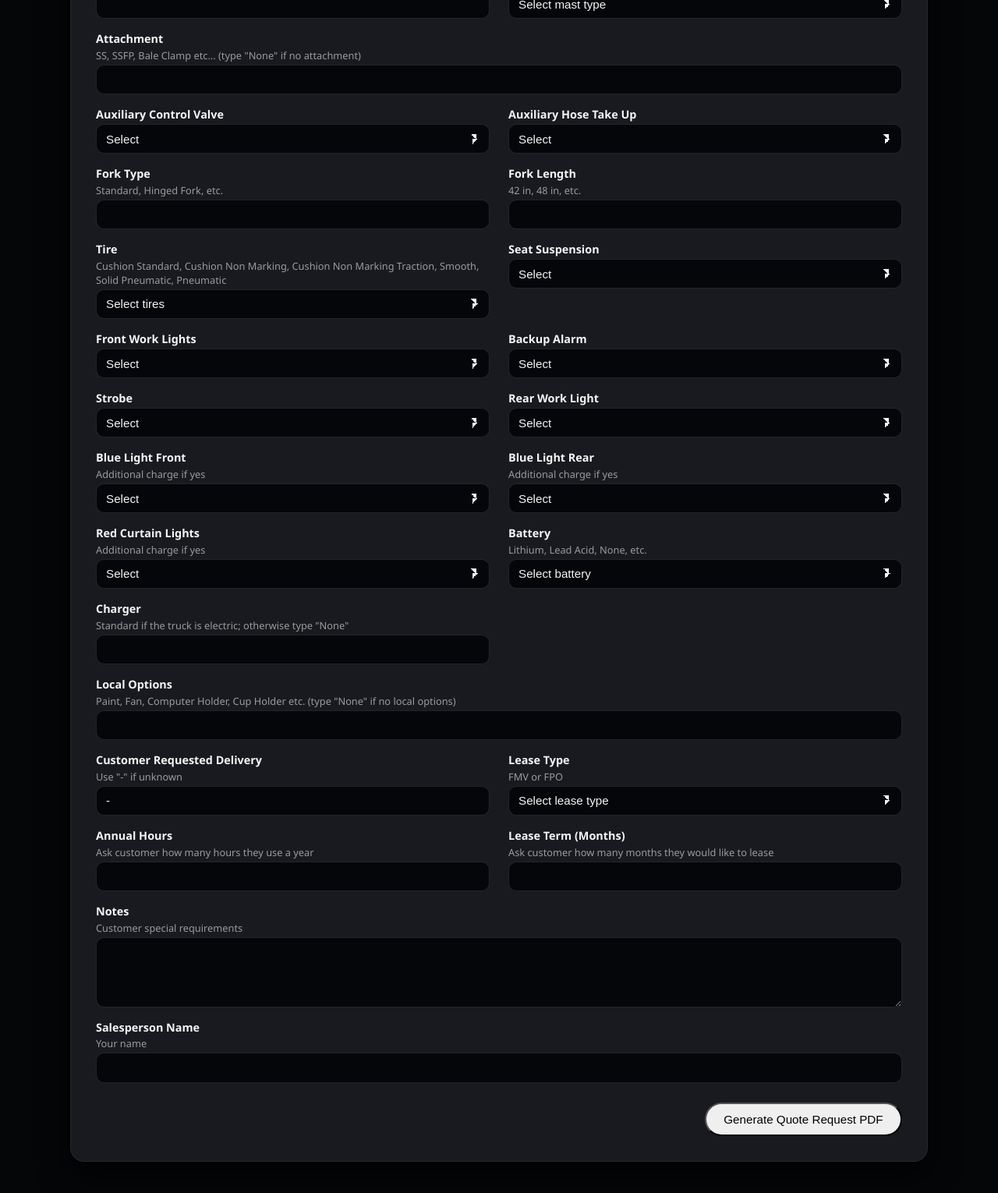
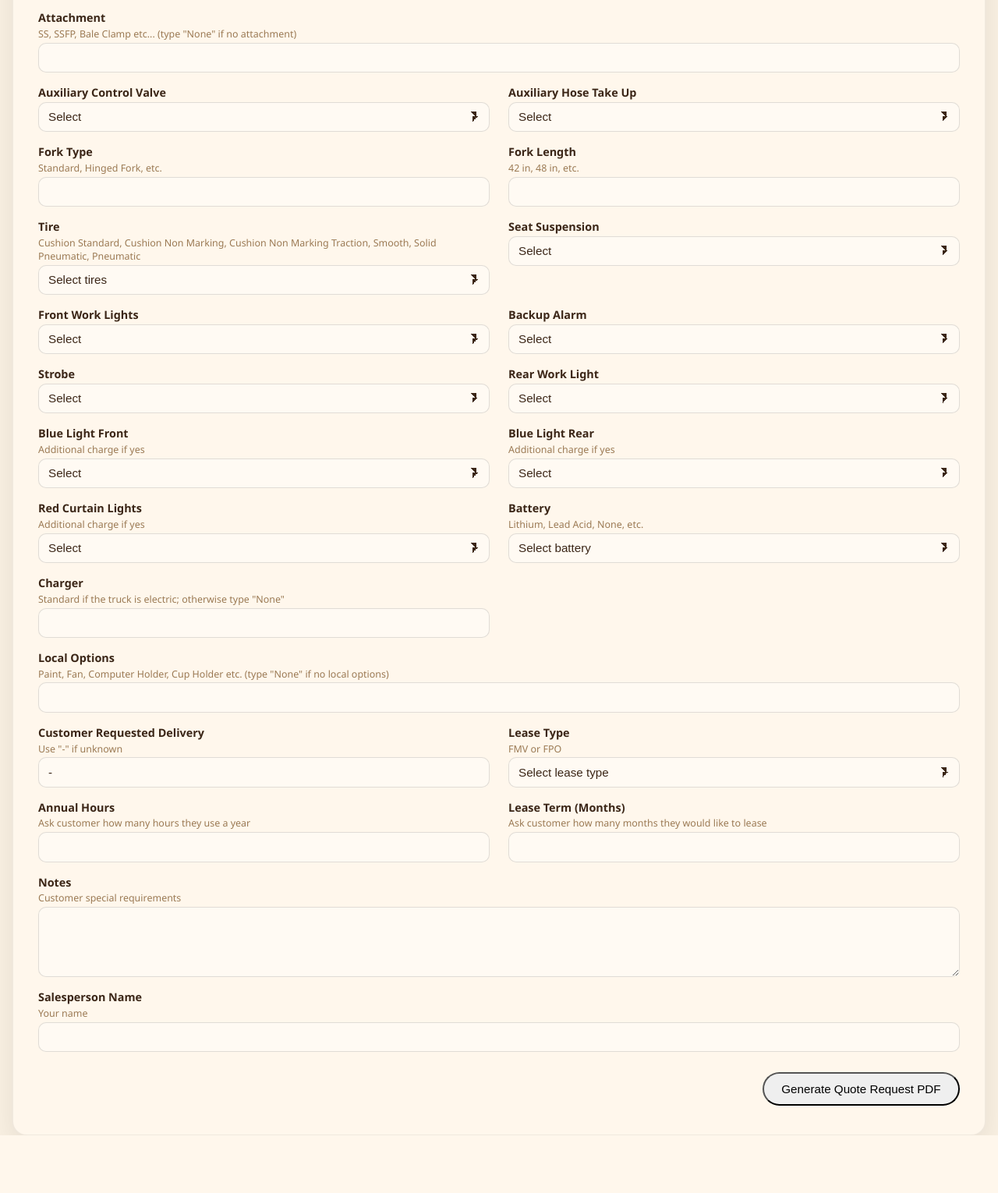
Before and after one commit to tpillow01/heli-website-ai-clean, a Flask app: page /quote-request in a window 1280 px wide. Shown: the whole page at 78% size. After the commit the page ends 1456 px from the top, so only its background shows below. Run offline with Flask 3, Linux system fonts and the light colour scheme; parts of the project's set-up code (start-up, migrations or seed data) failed here and were passed over; some libraries are stand-ins or nearby versions.

Commit message:
fix quote request form being cut off

```diff
--- a/static/styles.css
+++ b/static/styles.css
@@ -418,47 +418,56 @@
 }
 
 /* ──────────────────────────────────────────────
-   Quote Request page – layout & styling
-   (scolls like a normal page, does not touch
-   global .tabs or main chat styling)
+   Quote Request page – layout + theme
+   (matches main app colors, no inner scroll)
    ────────────────────────────────────────────── */
 
+/* Use the same light background as the rest of the app */
 body.quote-request-page {
-    background: #050608;
-    color: #f5f5f5;
+    background: #f9f0e2; /* close to main theme */
+    color: #3b2617;
 }
 
-/* Push content below the header area */
-.quote-request-main {
-    padding: 6rem 1.25rem 2.5rem;
+/* Simple wrapper under the existing top header */
+.quote-request-wrapper {
+    max-width: 1100px;
+    margin: 1.5rem auto 2.5rem;
+    padding: 0 1.5rem;
+    box-sizing: border-box;
 }
 
-.quote-request-container {
-    max-width: 1100px;
-    margin: 0 auto;
+/* Let the page itself scroll – NO fixed heights / inner scroll */
+.quote-request-main {
+    width: 100%;
 }
 
 .quote-request-card {
-    background: #181a1f;
+    background: #fff7ec;
     border-radius: 18px;
-    padding: 1.75rem 2rem 2rem;
-    border: 1px solid rgba(255, 255, 255, 0.06);
-    box-shadow: 0 18px 40px rgba(0, 0, 0, 0.8);
+    padding: 1.8rem 2rem 2.3rem;
+    border: 1px solid rgba(0, 0, 0, 0.06);
+    box-shadow: 0 14px 35px rgba(0, 0, 0, 0.08);
+    box-sizing: border-box;
+    /* critical: no max-height, no overflow here */
+    max-height: none;
+    overflow: visible;
 }
 
 .quote-request-title {
     font-size: 1.6rem;
     font-weight: 700;
     margin-bottom: 0.25rem;
+    color: #3b2617;
 }
 
 .quote-request-subtitle {
     font-size: 0.95rem;
-    color: #c3c3c3;
-    margin-bottom: 1.5rem;
+    color: #7a5b3a;
+    margin-bottom: 1.4rem;
 }
 
-/* Form grid */
+/* ── Form grid ─────────────────────────────── */
+
 .quote-request-form {
     margin-top: 0.5rem;
 }
@@ -482,22 +491,23 @@
 .qr-group label {
     font-size: 0.9rem;
     font-weight: 600;
-    color: #f5f5f5;
+    color: #3b2617;
 }
 
 .qr-hint {
-    font-size: 0.8rem;
-    color: #9b9b9b;
+    font-size: 0.78rem;
+    color: #9b7a54;
 }
 
+/* Inputs / selects / textarea – match site look */
 .qr-input,
 .qr-select,
 .qr-textarea {
-    background: #050609;
+    background: #fffaf3;
     border-radius: 10px;
-    border: 1px solid rgba(255, 255, 255, 0.12);
+    border: 1px solid rgba(0, 0, 0, 0.12);
     padding: 0.6rem 0.75rem;
-    color: #f5f5f5;
+    color: #3b2617;
     font-size: 0.95rem;
     outline: none;
     width: 100%;
@@ -506,23 +516,24 @@
 
 .qr-input::placeholder,
 .qr-textarea::placeholder {
-    color: #727272;
+    color: #b18f68;
 }
 
 .qr-input:focus,
 .qr-select:focus,
 .qr-textarea:focus {
     border-color: #cc0000;
-    box-shadow: 0 0 0 1px rgba(204, 0, 0, 0.65);
+    box-shadow: 0 0 0 1px rgba(204, 0, 0, 0.35);
 }
 
+/* Nice dropdown arrow but still on light theme */
 .qr-select {
     appearance: none;
     -webkit-appearance: none;
     -moz-appearance: none;
     background-image:
-        linear-gradient(45deg, transparent 50%, #f5f5f5 50%),
-        linear-gradient(135deg, #f5f5f5 50%, transparent 50%);
+        linear-gradient(45deg, transparent 50%, #3b2617 50%),
+        linear-gradient(135deg, #3b2617 50%, transparent 50%);
     background-position:
         calc(100% - 1rem) calc(50% - 3px),
         calc(100% - 0.85rem) calc(50% + 3px);
@@ -535,7 +546,8 @@
     resize: vertical;
 }
 
-/* Action button */
+/* ── Actions ─────────────────────────────── */
+
 .qr-actions {
     margin-top: 1.6rem;
     display: flex;
@@ -553,12 +565,13 @@
    ────────────────────────────────────────────── */
 
 @media (max-width: 900px) {
-    .quote-request-main {
-        padding: 5.2rem 0.75rem 2rem;
+    .quote-request-wrapper {
+        margin: 1rem auto 1.8rem;
+        padding: 0 0.9rem;
     }
 
     .quote-request-card {
-        padding: 1.2rem 0.9rem 1.6rem;
+        padding: 1.3rem 1rem 1.8rem;
         border-radius: 14px;
     }
 
@@ -575,7 +588,7 @@
 
     .quote-request-grid {
         grid-template-columns: 1fr;
-        gap: 0.8rem;
+        gap: 0.85rem;
     }
 
     .qr-input,
@@ -600,5 +613,6 @@
     .qr-actions .primary-button {
         width: 100%;
         text-align: center;
+        justify-content: center;
     }
 }
```
